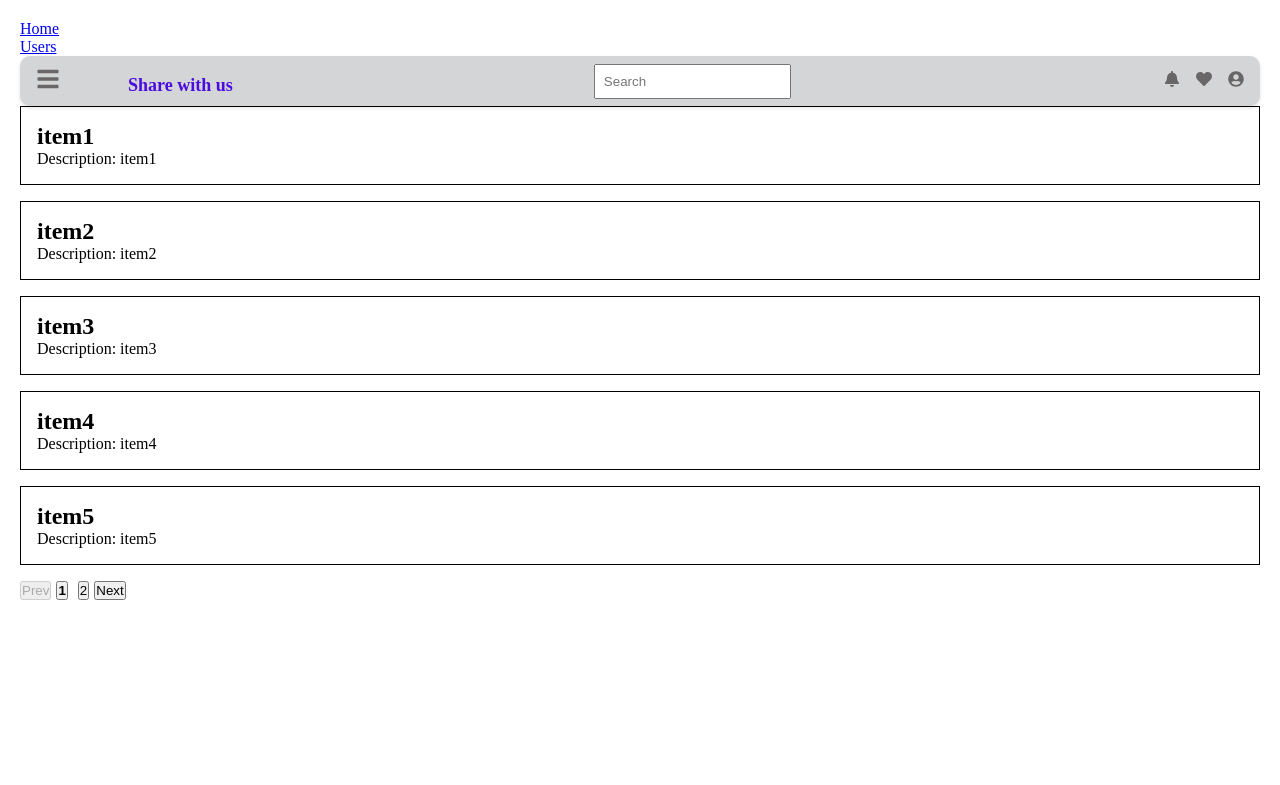
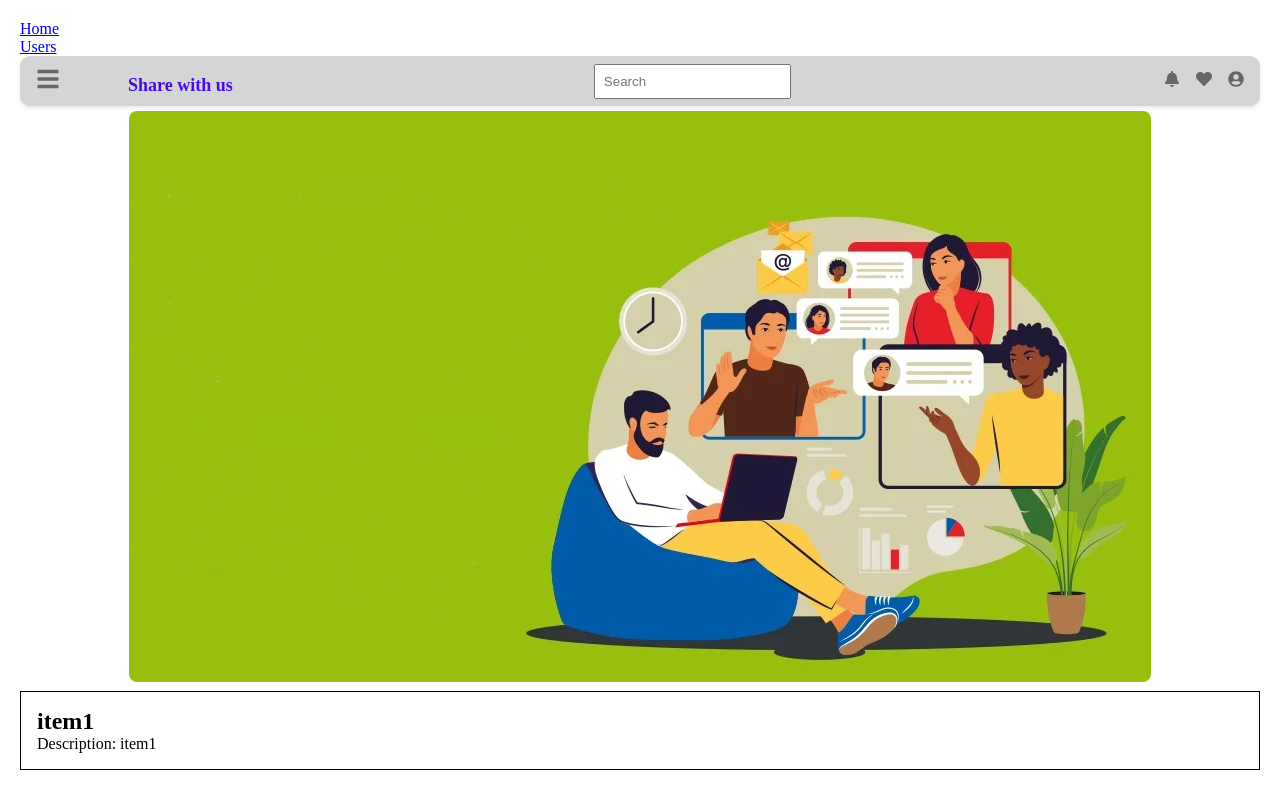
Before and after one commit to HackYourFutureProjects/c51-final-project-group-A, a React (Vite) app in the folder client/: page / in a window 1280 px wide. Shown: the top 785 px of the page. Built offline with nearby package versions, Linux system fonts and the light colour scheme.

Commit message:
Add img to HomePage with conditional display on search

```diff
--- a/client/src/pages/Home/Home.jsx
+++ b/client/src/pages/Home/Home.jsx
@@ -2,6 +2,7 @@ import TEST_ID from "./Home.testid";
 import { useState, useEffect } from "react";
 import ResultPage from "../components/ResultPage";
 import Header from "../../components/Header";
+import wallpaper from "../../assets/wallpaper.jpg";
 
 const Home = () => {
   const [searchItem, setSearchItem] = useState("");
@@ -42,6 +43,15 @@ const Home = () => {
   return (
     <div data-testid={TEST_ID.container}>
       <Header searchItem={searchItem} setSearchItem={setSearchItem} />
+      {!searchItem && (
+        <div style={{ textAlign: "center", margin: "5px 0" }}>
+          <img
+            src={wallpaper}
+            alt="Banner"
+            style={{ maxWidth: "100%", height: "auto", borderRadius: "8px" }}
+          />
+        </div>
+      )}
       <ResultPage
         currentItems={currentItems}
         currentPage={currentPage}
```
Also changed, not shown: client/src/assets/wallpaper.jpg (added).
